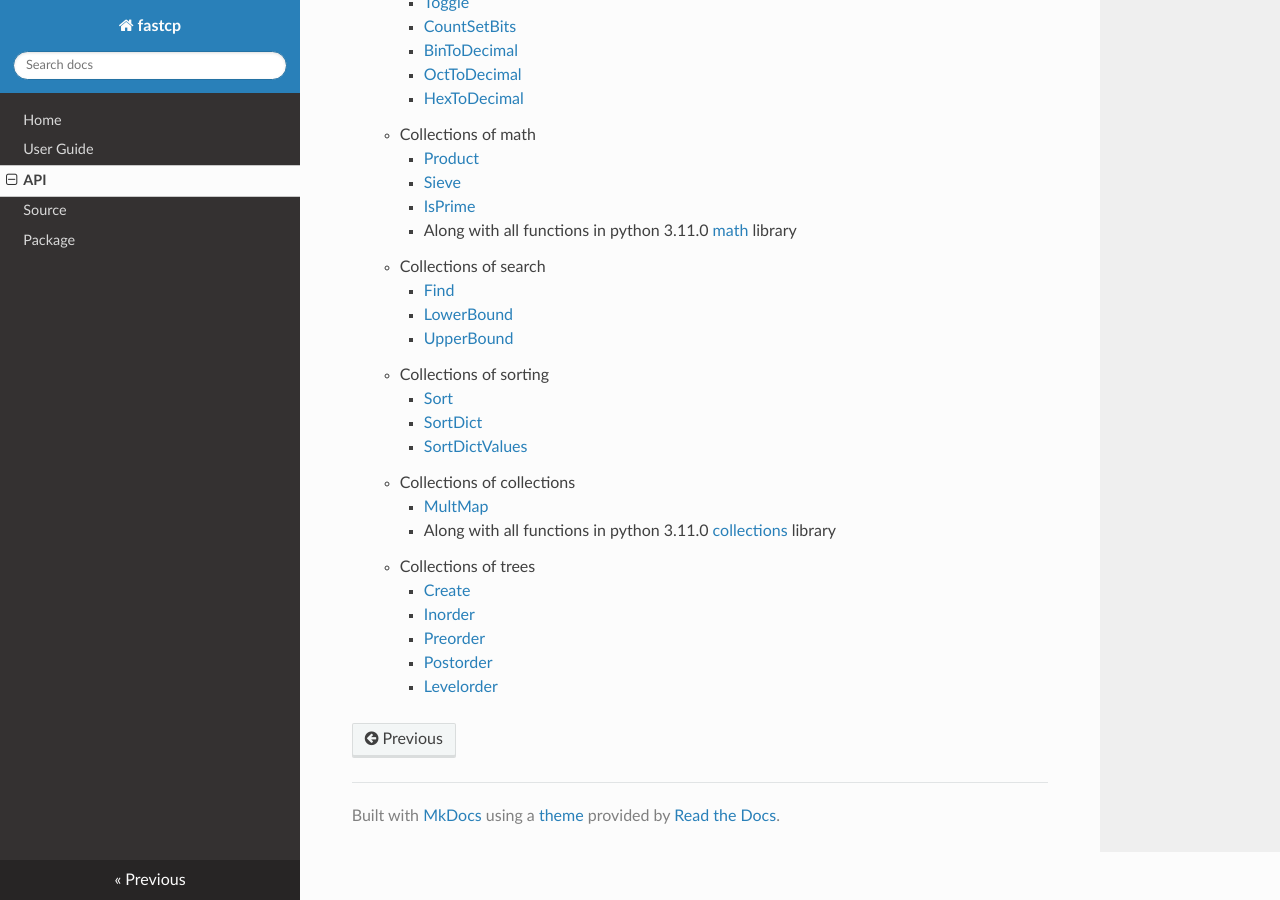
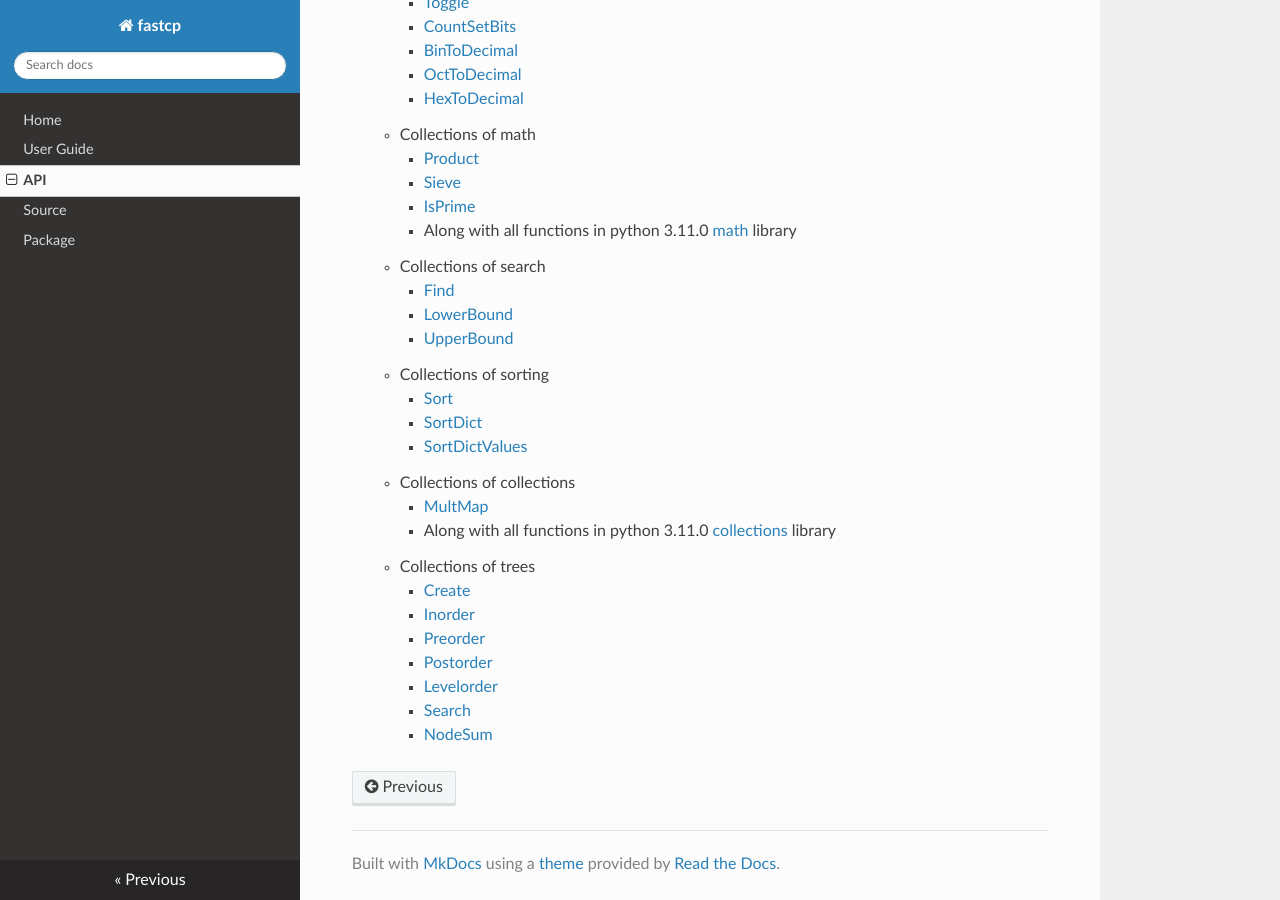
Before and after one commit to avinash-doddi/fastcp, an MkDocs documentation site: the page built from docs/api_reference.md, in a window 1280 px wide and 900 px high, scrolled down 566 px. Built offline with MkDocs 1.6.1, drawn with Linux system fonts in a browser that asks for light colours; nearby versions of some CDN libraries.

Commit message:
fastcp v.1.0.5.2

```diff
--- a/docs/api_reference.md
+++ b/docs/api_reference.md
@@ -43,3 +43,5 @@
         - [Preorder](#Preorder)
         - [Postorder](#Postorder)
         - [Levelorder](#Levelorder)
+        - [Search](#Search)
+        - [NodeSum](#NodeSum)
```
Also changed, not shown: site/api_reference/index.html, site/index.html, site/search/search_index.json, 1 other file.
